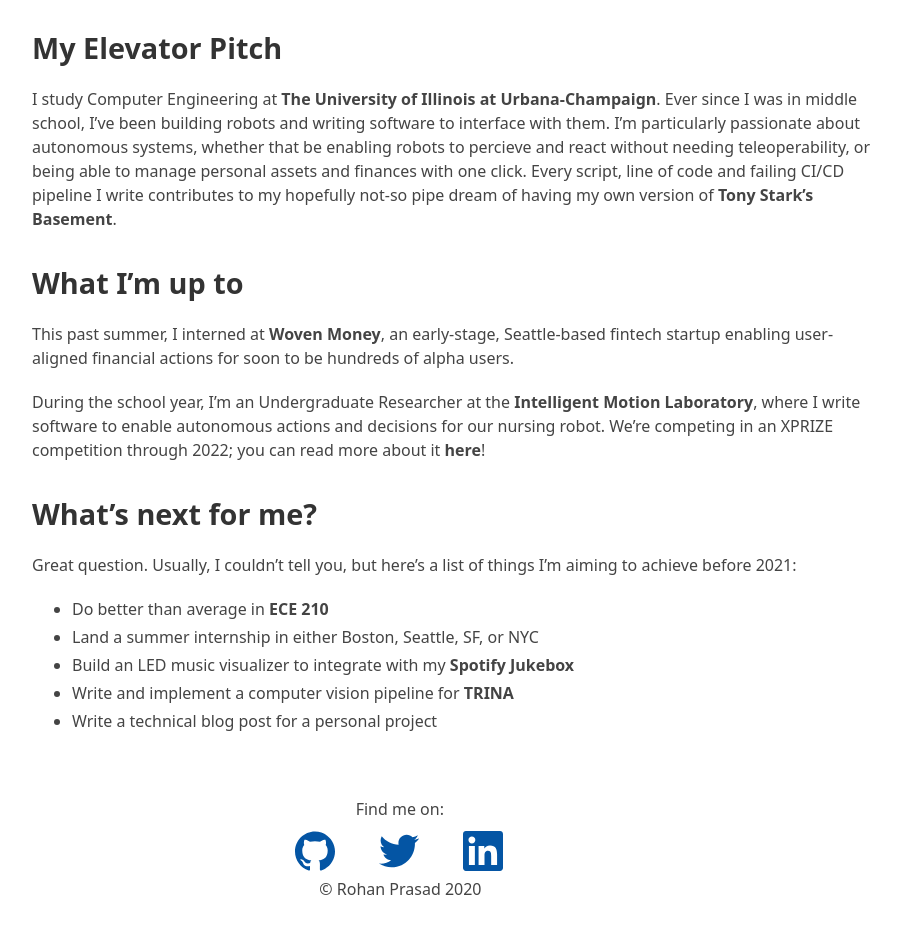
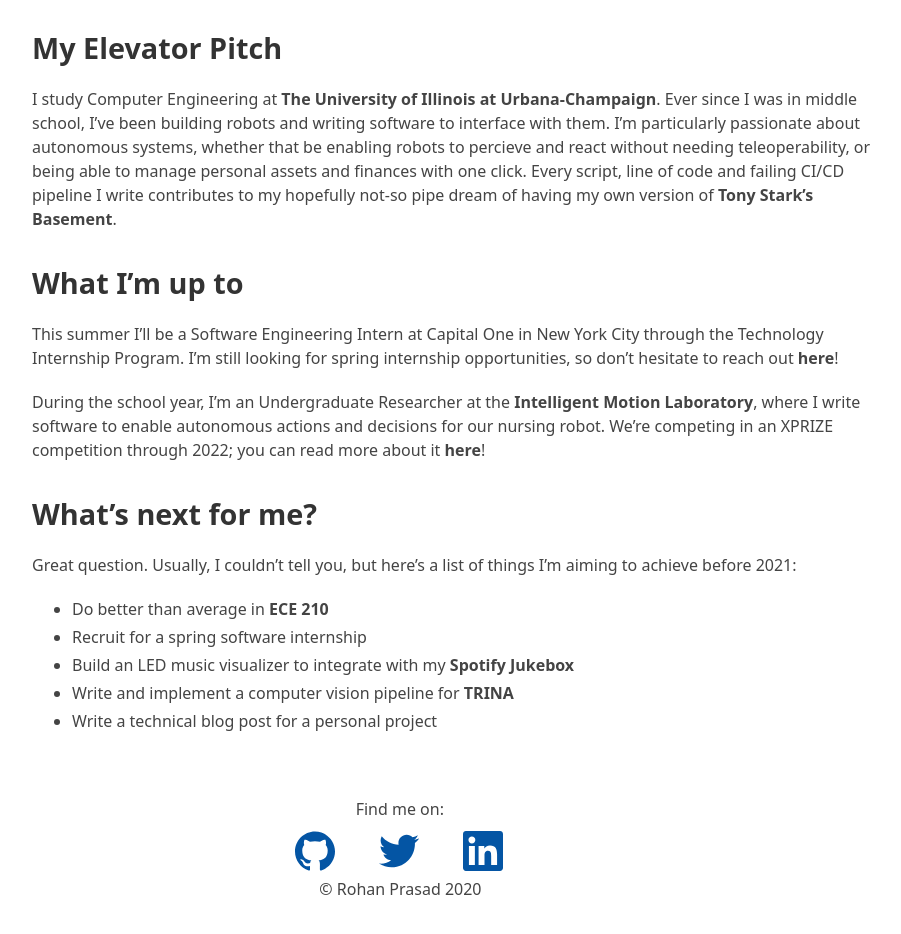
Before and after one commit to MathewChanda/personal-website-v2, a Jekyll site: the page built from index.md, in a window 1280 px wide, cut to the strip 477-1452 px from the top of the page. Shown: the top 934 px of the strip, without its empty margins (183-1084 px from the left). Built offline with Jekyll 4.4.1, drawn with Linux system fonts in a browser that asks for light colours; our own code applies the rules of GitHub Pages for plain Markdown files.

Commit message:
updated nov 8 2020

```diff
--- a/index.md
+++ b/index.md
@@ -7,7 +7,7 @@ I study Computer Engineering at [The University of Illinois at Urbana-Champaign]
 
 ##  What I'm up to
 
-This past summer, I interned at [Woven Money](https://wovenmoney.com/){:target="_blank"}, an early-stage, Seattle-based fintech startup enabling user-aligned financial actions for soon to be hundreds of alpha users.
+This summer I'll be a Software Engineering Intern at Capital One in New York City through the Technology Internship Program. I'm still looking for spring internship opportunities, so don't hesitate to reach out [here](/contact)!
 
 During the school year, I'm an Undergraduate Researcher at the [Intelligent Motion Laboratory](https://motion.cs.illinois.edu){:target="_blank"}, where I write software to enable autonomous actions and decisions for our nursing robot. We're competing in an XPRIZE competition through 2022; you can read more about it [here](https://avatar.xprize.org/prizes/avatar){:target="_blank"}!
 
@@ -17,7 +17,7 @@ During the school year, I'm an Undergraduate Researcher at the [Intelligent Moti
 
 Great question. Usually, I couldn't tell you, but here's a list of things I'm aiming to achieve before 2021:
 * Do better than average in [ECE 210](./assets/hahaece210funny.png){:target="_blank"}
-* Land a summer internship in either Boston, Seattle, SF, or NYC
+* Recruit for a spring software internship
 * Build an LED music visualizer to integrate with my [Spotify Jukebox](https://github.com/rohanp9000/spotify-queue-client){:target="_blank"}
 * Write and implement a computer vision pipeline for [TRINA](https://avatarxprize.web.illinois.edu/wp/){:target="_blank"}
 * Write a technical blog post for a personal project
```
